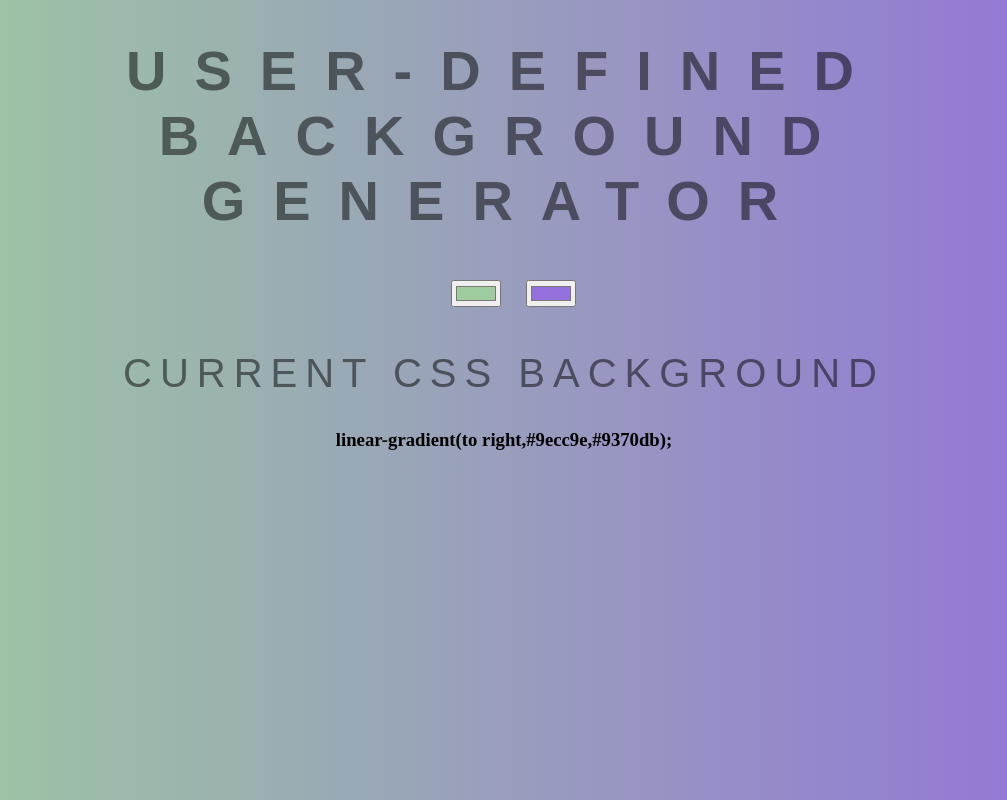
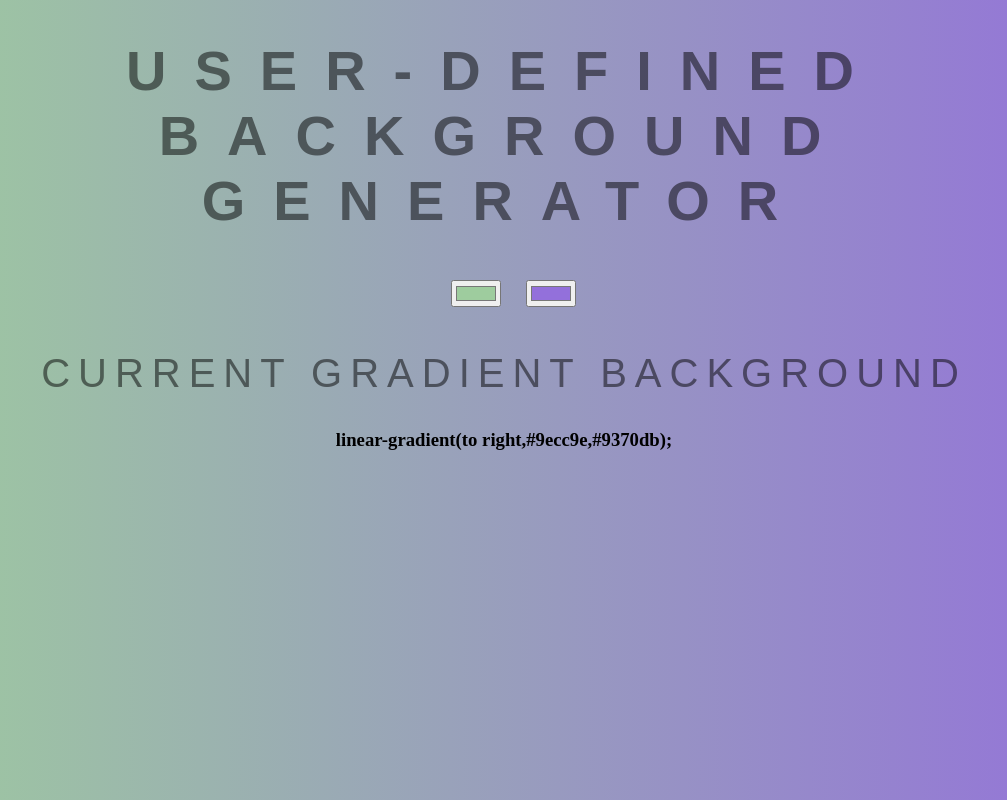
Before and after one commit to ALVN001/background-generator, a plain HTML site: page index.html in a window 1280 px wide. Shown: the whole page, without its empty margins (136-1143 px from the left). Drawn offline with Linux system fonts and the light colour scheme.

Commit message:
changing text

```diff
--- a/index.html
+++ b/index.html
@@ -14,7 +14,7 @@
 	        <input id="color1" type="color" name="color1"  value="#9ECC9E">
 	        <input id="color2" type="color" name="color2" value ="#9370db">
     </div>
-            <h2>Current CSS Background</h2>
+            <h2>Current gradient Background</h2>
             <h3 class="css"></h3></div>
 
         <script type="text/javascript" src="script.js"></script>
```
